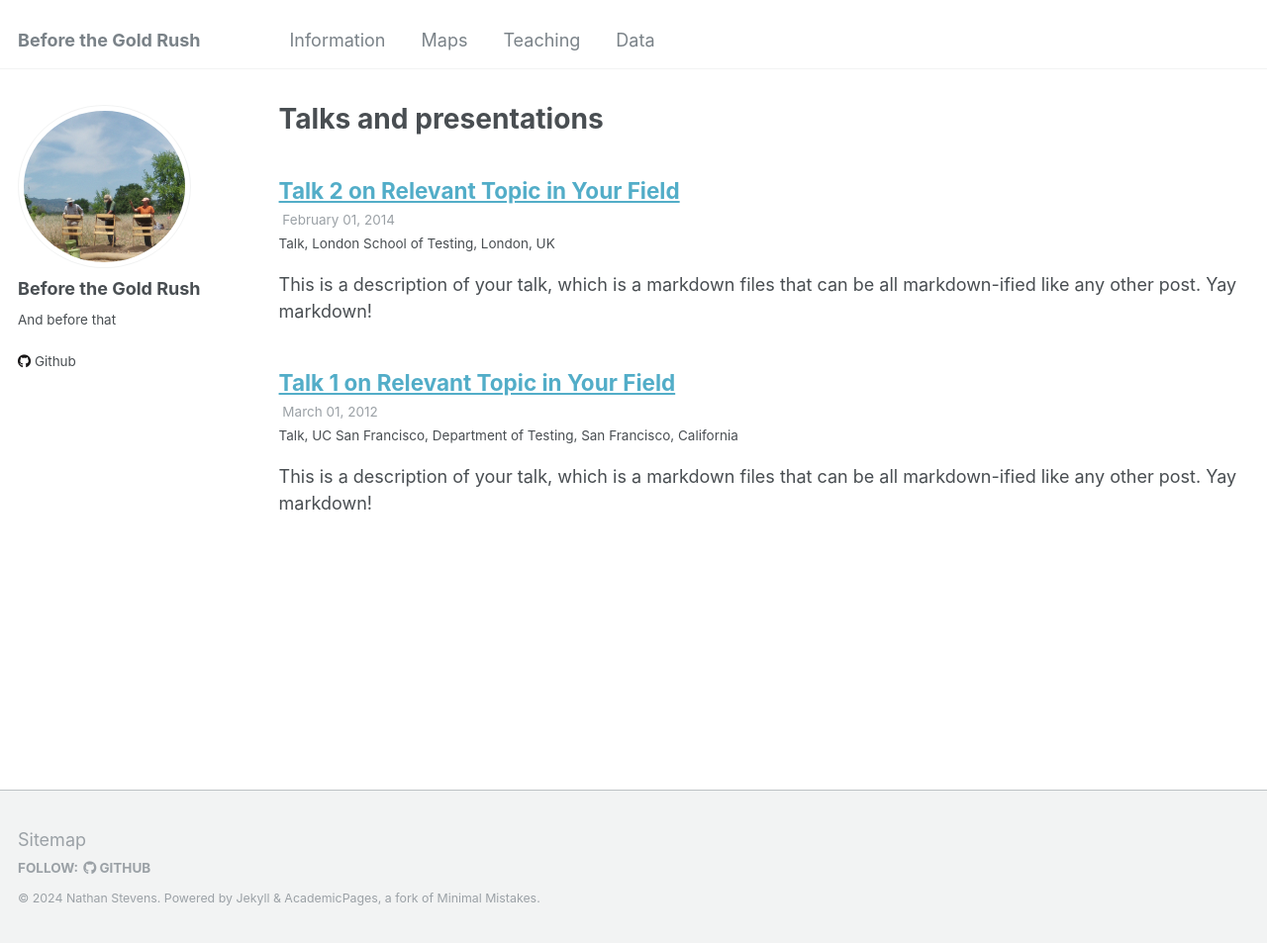
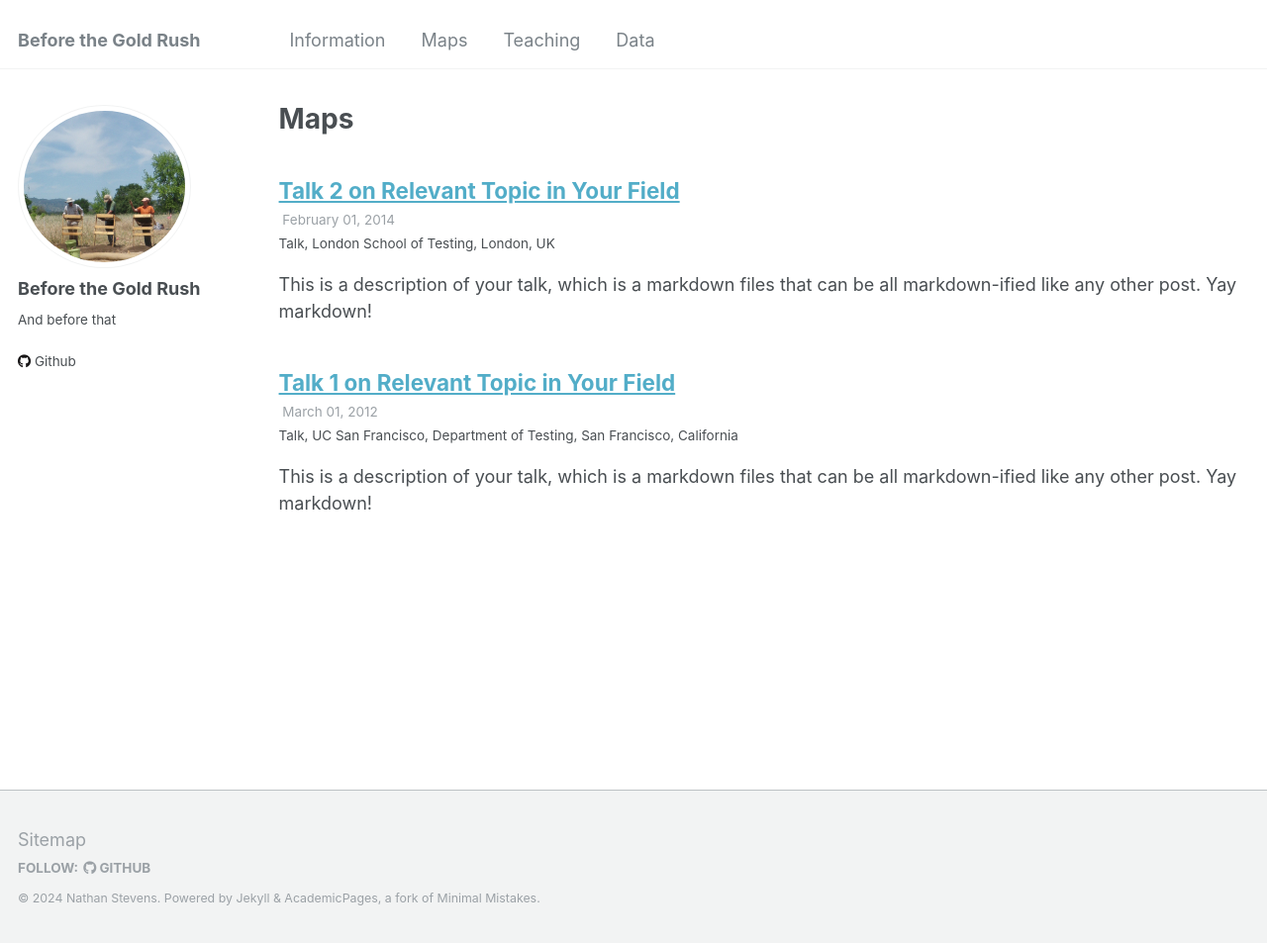
Before and after one commit to csus-arc/csus-arc.github.io, a Jekyll site: the page built from _pages/talks.html, in a window 1280 px wide and 953 px high. Shown: the whole window at 99% size. Built offline with Jekyll 4.4.1, drawn with Linux system fonts in a browser that asks for light colours.

Commit message:
Update talks.html

```diff
--- a/_pages/talks.html
+++ b/_pages/talks.html
@@ -1,6 +1,6 @@
 ---
 layout: archive
-title: "Talks and presentations"
+title: "Maps"
 permalink: /talks/
 author_profile: true
 ---
```
